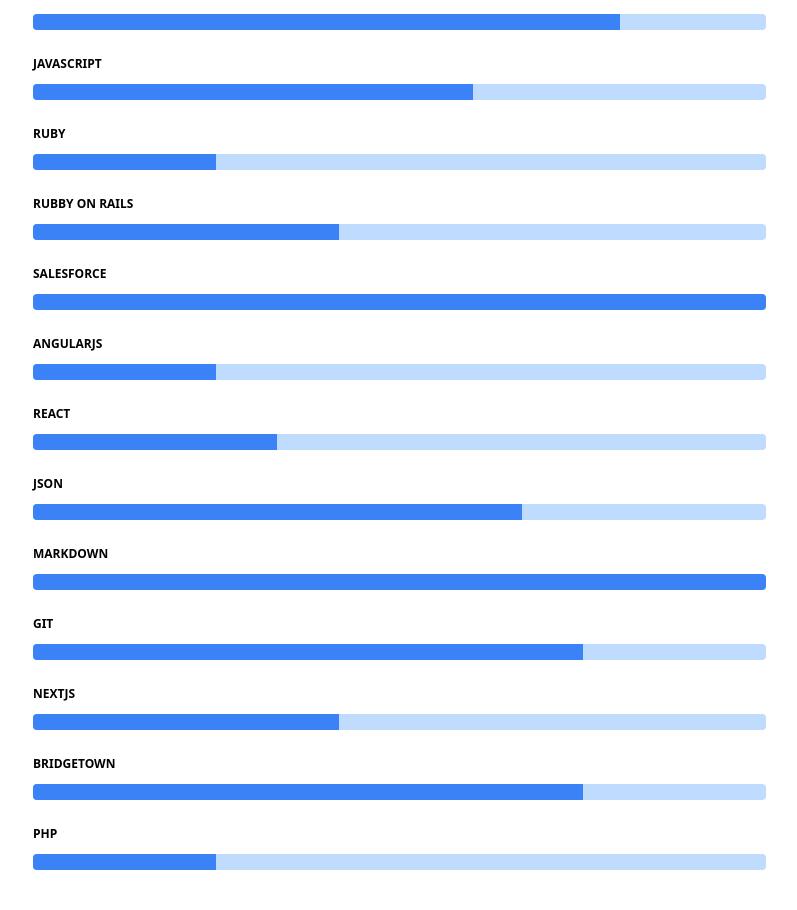
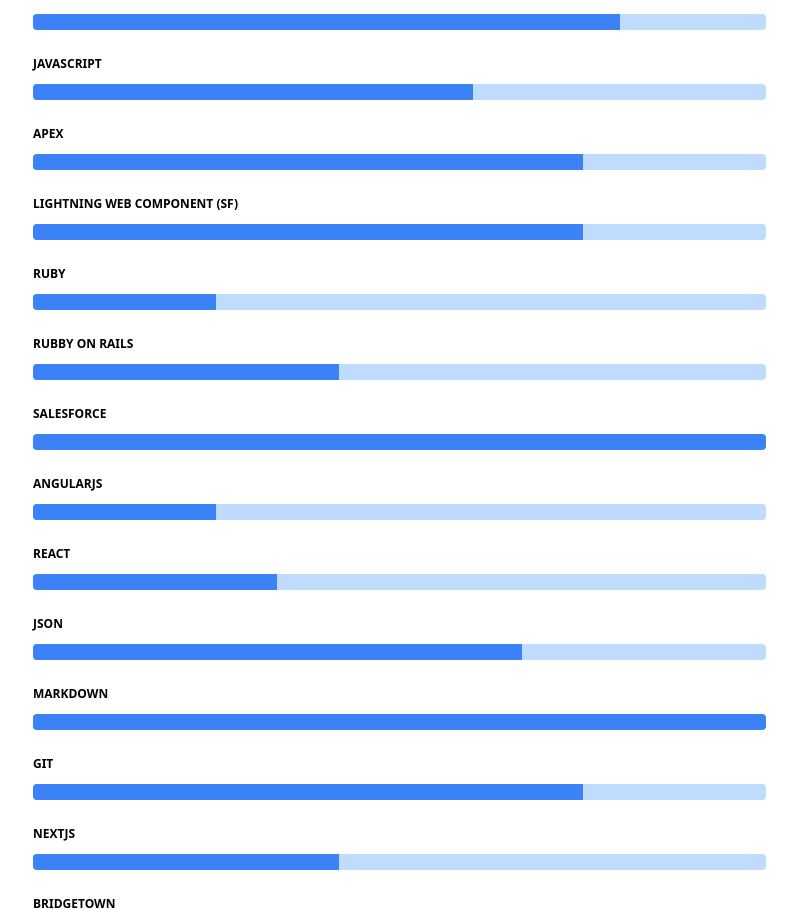
Before and after one commit to chiefpansancolt/chrispezza.me, a Next.js app: page / in a window 1280 px wide. Shown: the part 4326-5236 px from the top of the page, without its empty margins (415-1212 px from the left). Built offline with nearby package versions, Linux system fonts and the light colour scheme.

Commit message:
add more skills

```diff
--- a/src/data/skills.js
+++ b/src/data/skills.js
@@ -2,6 +2,8 @@
   { name: 'HTML', progress: 100, class: 'w-full' },
   { name: 'CSS', progress: 80, class: 'w-4/5' },
   { name: 'JavaScript', progress: 60, class: 'w-3/5' },
+  { name: 'Apex', progress: 75, class: 'w-3/4' },
+  { name: 'Lightning Web Component (SF)', progress: 75, class: 'w-3/4' },
   { name: 'Ruby', progress: 25, class: 'w-1/4' },
   { name: 'Rubby on Rails', progress: 45, class: 'w-5/12' },
   { name: 'Salesforce', progress: 100, class: 'w-full' },
```
